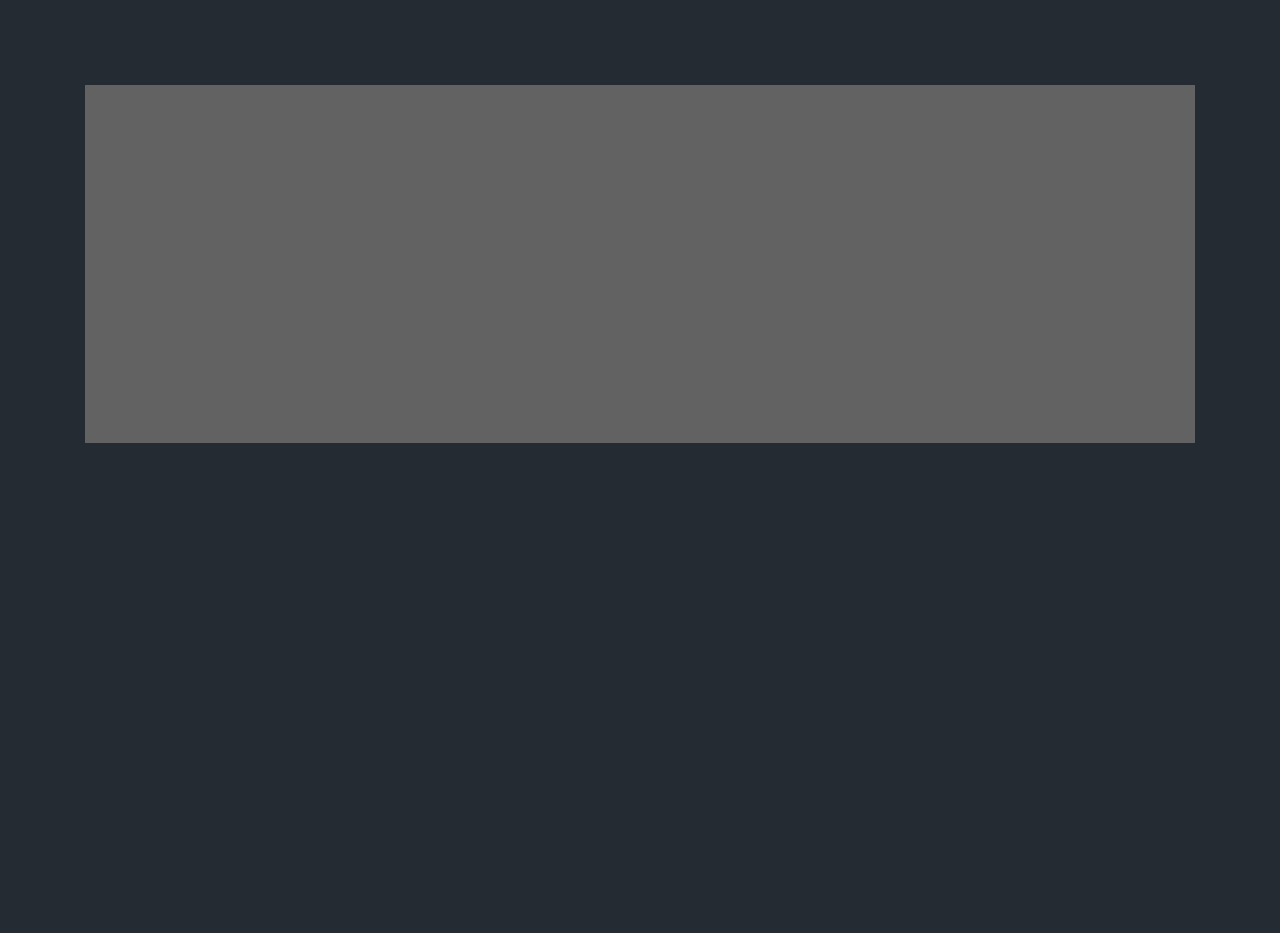
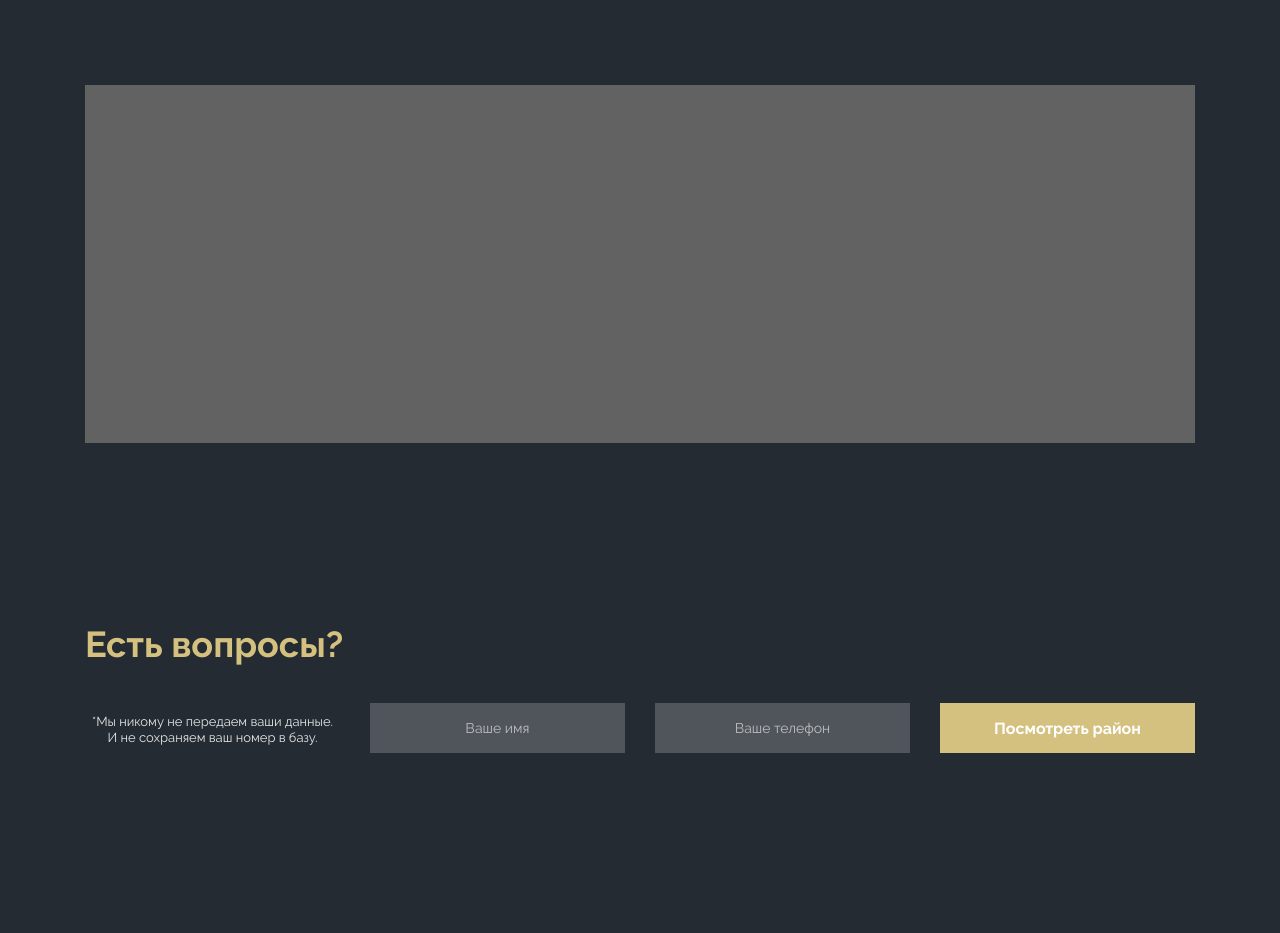
Before and after one commit to async-kita/loft-house, a website: page index.html in a window 1280 px wide. Shown: the part 3456-4389 px from the top of the page. Before the commit the page ends 4079 px from the top, so only its background shows below. Drawn offline with Linux system fonts and the light colour scheme.

Commit message:
feat: add HTML markup and styles section feedback

```diff
--- a/index.html
+++ b/index.html
@@ -254,7 +254,7 @@
             id="your-phone"
             placeholder="Ваше телефон"
           >
-          <p class="cta__form-privacy">*Мы никому не передаем ваши данные.<br> И не сохраняем ваш номер в базу.</p>
+          <p class="cta__form-privacy privacy">*Мы никому не передаем ваши данные.<br> И не сохраняем ваш номер в базу.</p>
           <button
             class="cta__form-button button"
             type="submit"
@@ -294,7 +294,46 @@
   <section class="map">
     <div class="map__inner container">
       <h2 class="map__title">Район на карте</h2>
-      <div class="map__wrapper" id="map"></div>
+      <div
+        class="map__wrapper"
+        id="map"
+      ></div>
+    </div>
+  </section>
+  <section class="feedback">
+    <div class="feedback__inner container">
+      <h2 class="feedback__title">Есть вопросы?</h2>
+      <form class="feedback__form">
+        <p class="feedback__privacy privacy">*Мы никому не передаем ваши данные.<br> И не сохраняем ваш номер в базу.</p>
+        <label
+          class="visually-hidden"
+          for="your-name-feedback"
+        >Ваше имя
+        </label>
+        <input
+          class="cta__form-input input"
+          type="text"
+          id="your-name-feedback"
+          placeholder="Ваше имя"
+        >
+        <label
+          class="visually-hidden"
+          for="your-phone-feedback"
+        >Ваш телефон
+        </label>
+        <input
+          class="cta__form-input input"
+          type="text"
+          id="your-phone-feedback"
+          placeholder="Ваше телефон"
+        >
+        <button
+          class="cta__form-button button"
+          type="submit"
+        >
+          Посмотреть район
+        </button>
+      </form>
     </div>
   </section>
 </main>
--- a/styles/base/_base.scss
+++ b/styles/base/_base.scss
@@ -56,6 +56,14 @@ a {
   overflow: hidden;
 }
 
+.privacy {
+  text-align: center;
+  padding-top: 11px;
+  font-size: 13px;
+  line-height: 1.23;
+  color: #e7e7e7;
+}
+
 :focus-visible {
   outline: 2px dashed $color-white;
   outline-offset: 5px;
--- a/styles/layout/_cta.scss
+++ b/styles/layout/_cta.scss
@@ -30,11 +30,7 @@
     gap: 35px 30px;
 
     &-privacy {
-      text-align: center;
-      padding-top: 11px;
-      font-size: 13px;
-      line-height: 1.23;
-      color: #e7e7e7;
+
     }
   }
 }
--- /dev/null
+++ b/styles/layout/_feedback.scss
@@ -0,0 +1,15 @@
+.feedback {
+  padding-bottom: 180px;
+
+  &__inner {
+    display: flex;
+    flex-direction: column;
+    row-gap: 38px;
+  }
+
+  &__form {
+    display: grid;
+    grid-template-columns: repeat(4, 1fr);
+    gap: 35px 30px;
+  }
+}
--- a/styles/style.scss
+++ b/styles/style.scss
@@ -15,3 +15,4 @@
 @use "./layout/cta";
 @use "./layout/video";
 @use "./layout/map";
+@use "./layout/feedback";
```
Also changed, not shown: styles/style.css, 1 other file.
